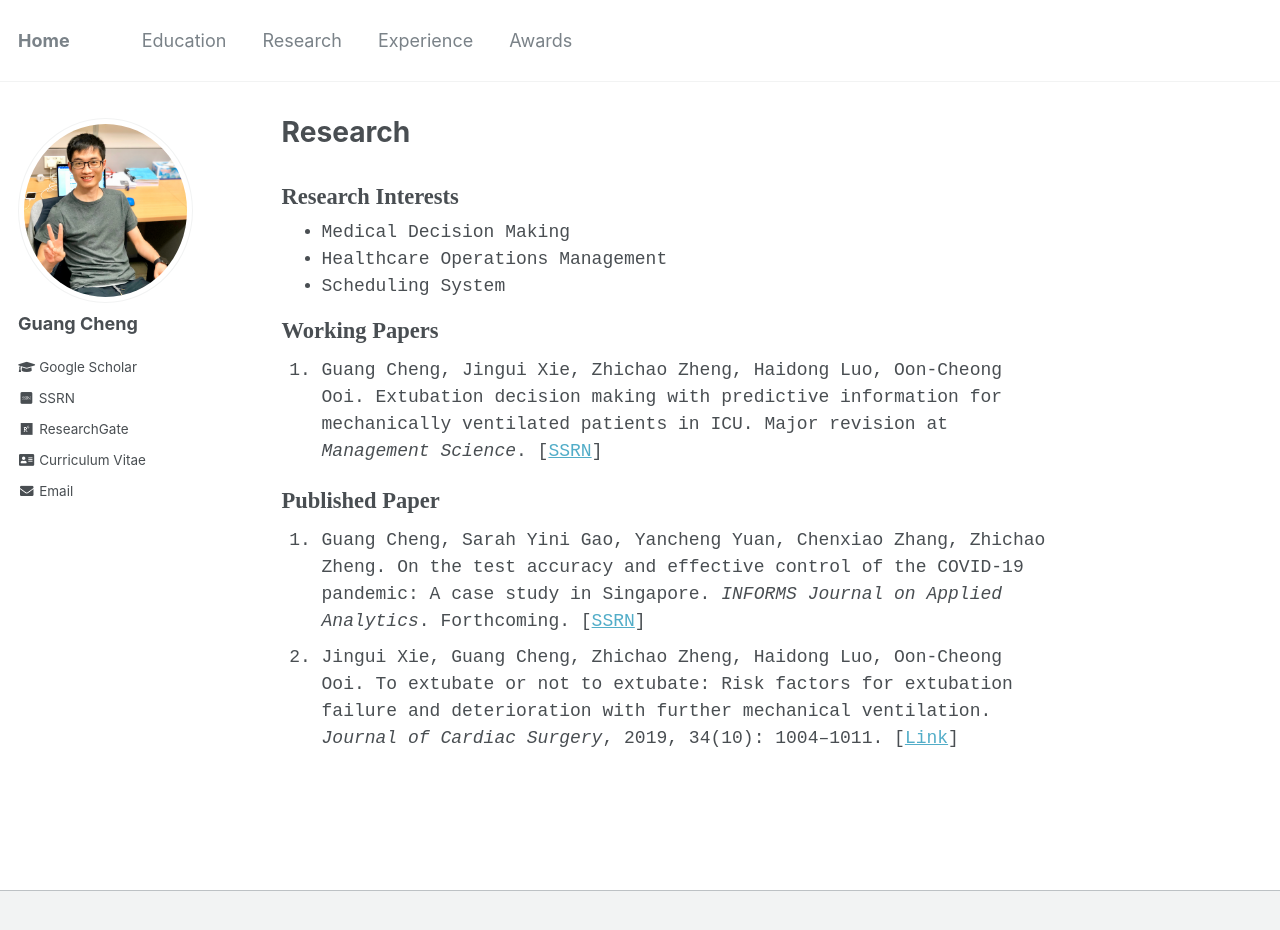
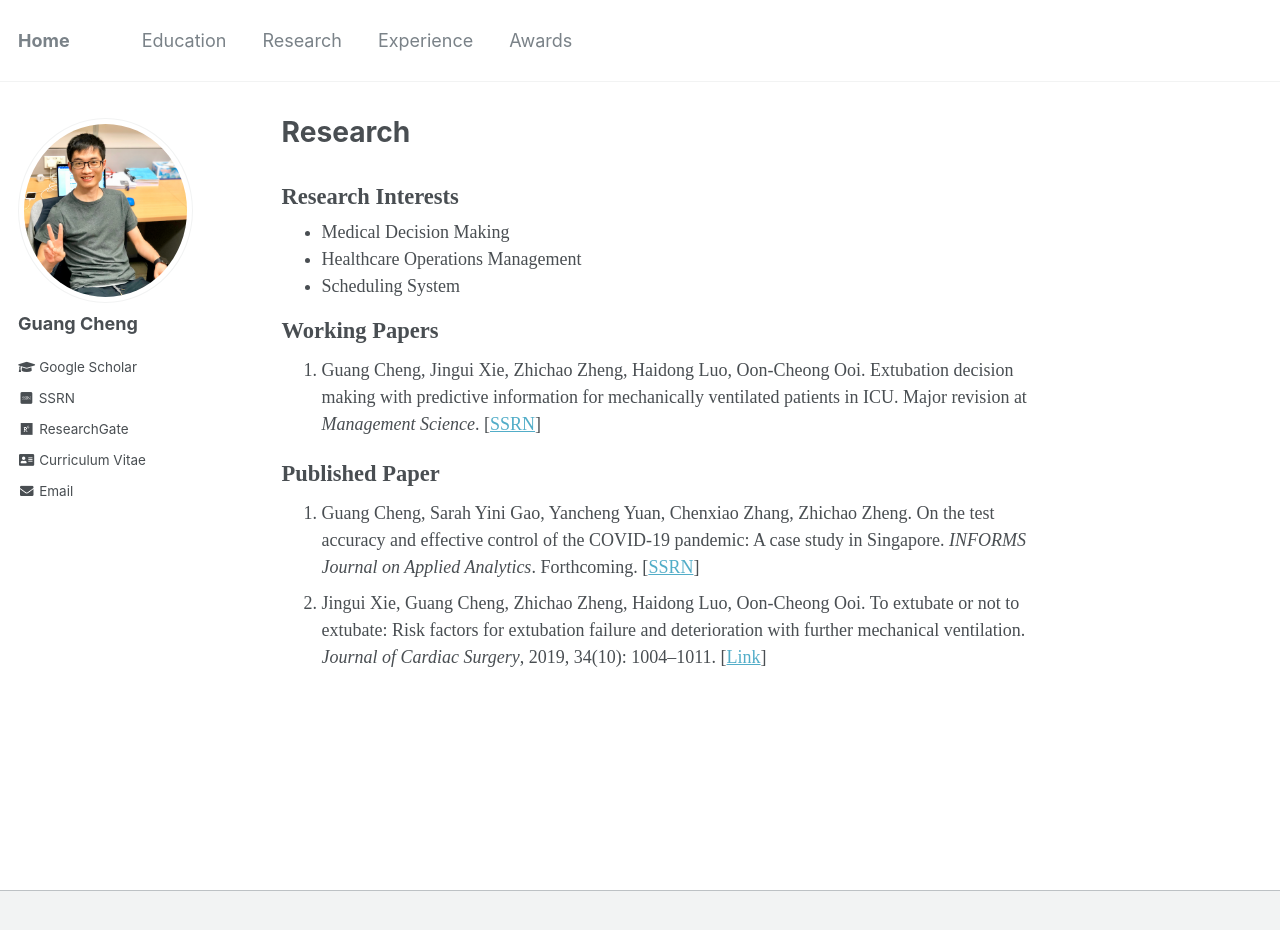
Before and after one commit to gcheng-nus/gcheng-nus.github.io, a Jekyll site: the page built from _pages/research.md, in a window 1280 px wide and 963 px high. Shown: the top 930 px of the window. Built offline with Jekyll 4.4.1, drawn with Linux system fonts in a browser that asks for light colours; some web fonts are replaced.

Commit message:
modify font style

```diff
--- a/_pages/research.md
+++ b/_pages/research.md
@@ -4,7 +4,7 @@ title: "Research"
 permalink: /research/
 author_profile: true
 ---
-<body style="font-family: Monospace;">
+<body style="font-family: Serif;">
 
 <h2 style="margin-top: 1em;">Research Interests</h2>
 <ul style="margin-top: 0em; margin-bottom: 1.2em; line-height:100%;">
```
